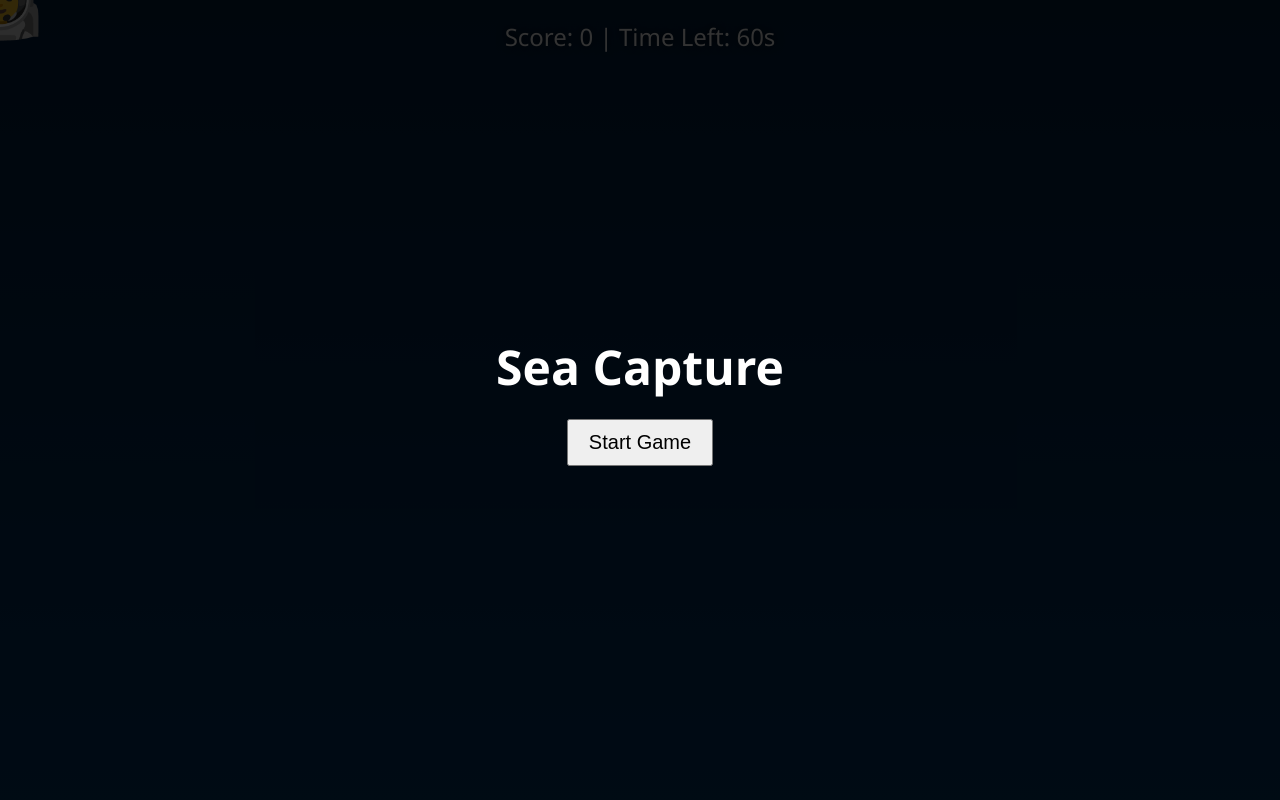
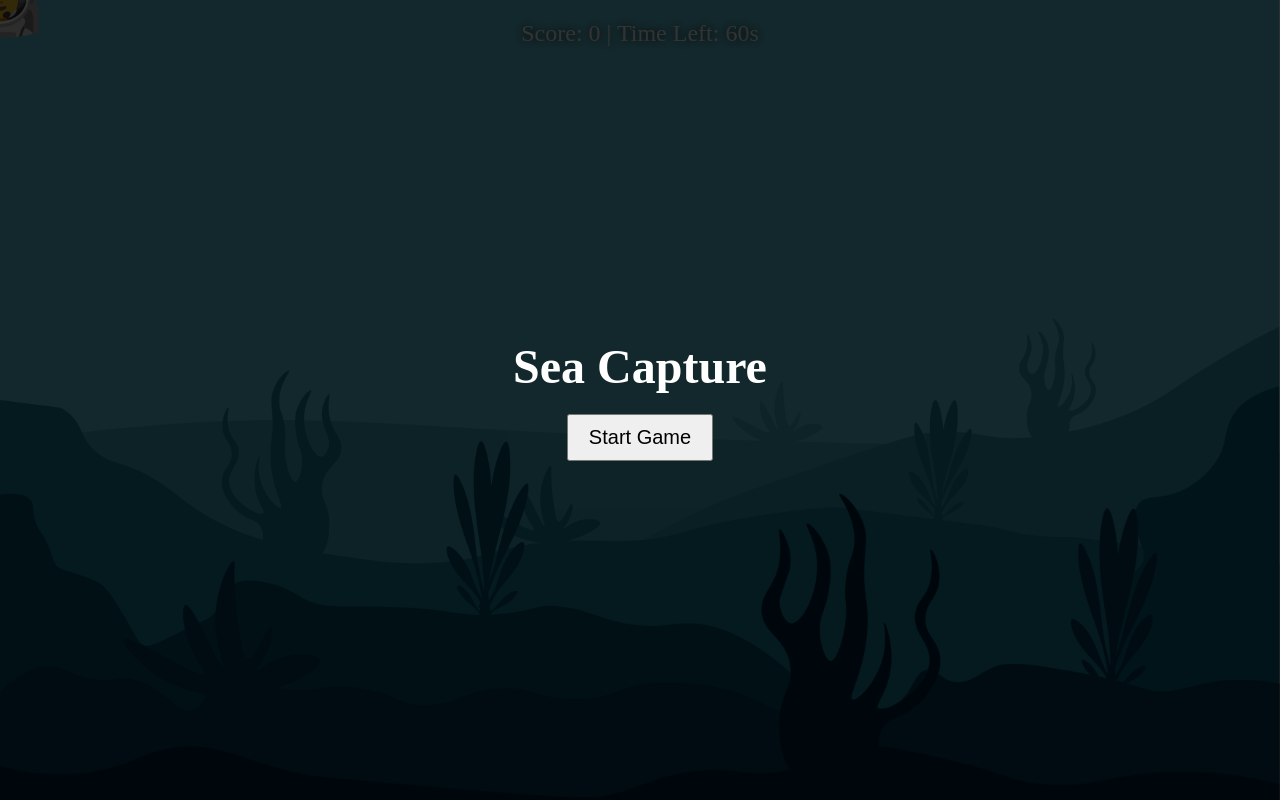
Before and after one commit to XavierPatel/test-ai-workflow, a plain HTML site: page index.html in a window 1280 px wide. Drawn offline with Linux system fonts and the light colour scheme.

Commit message:
Add ocean background image

```diff
--- a/style.css
+++ b/style.css
@@ -5,12 +5,13 @@
 }
 
 html, body {
-    height: 100%;
+    background: url('Ocean_Background.png') no-repeat center center fixed;
+    background-size: cover;
+    margin: 0;
+    padding: 0;
     overflow: hidden;
-    background: linear-gradient(to bottom, #001d3d, #003566);
-    cursor: none;
-    font-family: 'Segoe UI', sans-serif;
 }
+
 
 .scoreboard {
     position: absolute;
```
Also changed, not shown: Ocean_Background.png (added).
